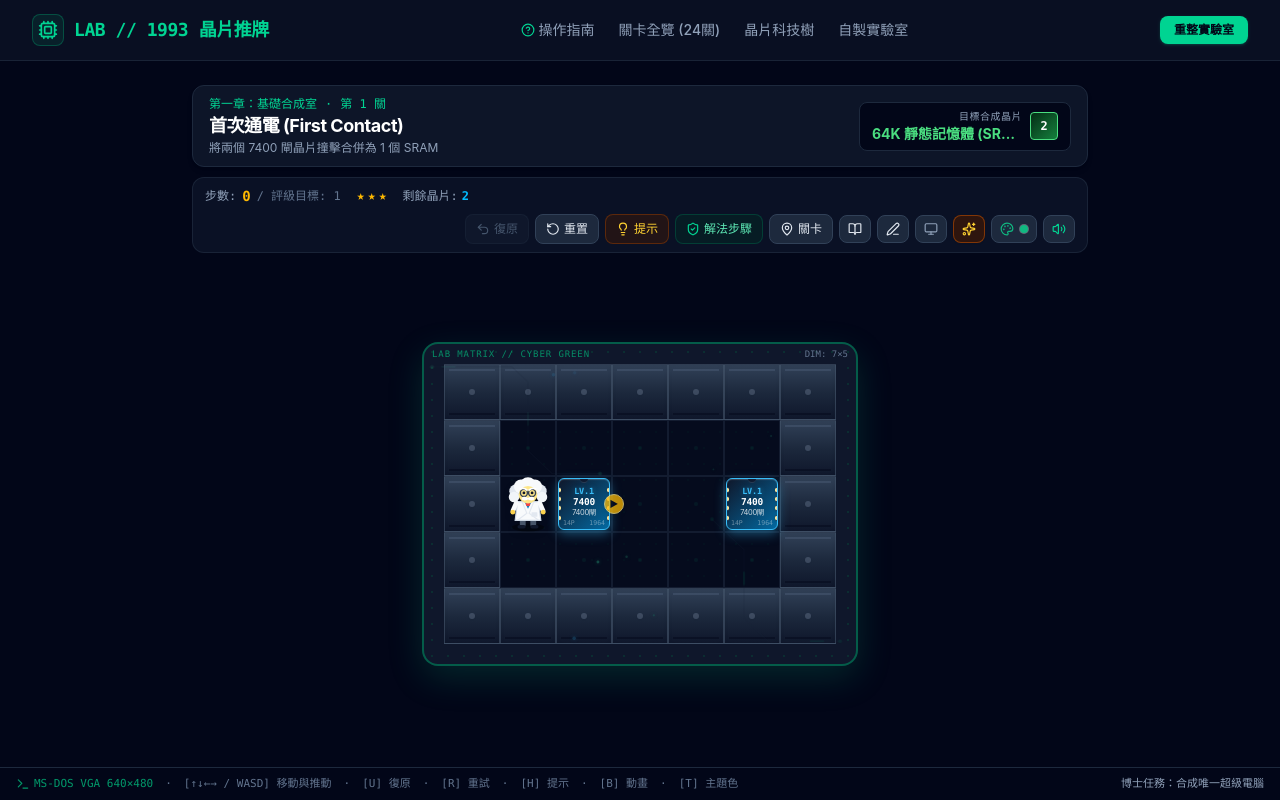
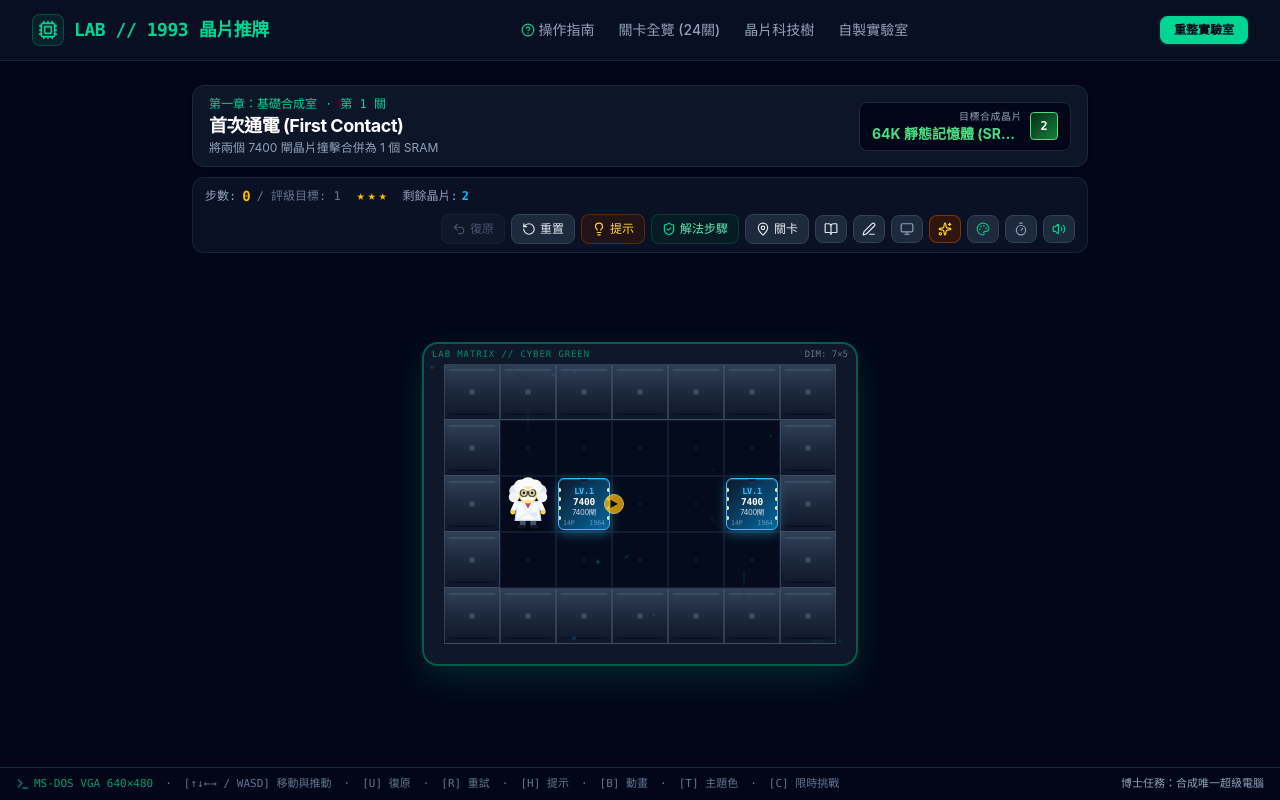
Before and after one commit to rocgyver/ChipLAB, a React (Vite) app: page / in a window 1280 px wide. Built offline with nearby package versions, Linux system fonts and the light colour scheme; a web font is replaced by a local one.

Commit message:
feat: compact theme button and implement timed challenge countdown mode

```diff
--- a/src/App.tsx
+++ b/src/App.tsx
@@ -25,8 +25,11 @@ import { LevelEditorModal } from './components/LevelEditorModal';
 import { WinModal } from './components/WinModal';
 import { HelpModal } from './components/HelpModal';
 import { SolutionModal } from './components/SolutionModal';
+import { TimeOverModal } from './components/TimeOverModal';
 import { BoardThemeId, BOARD_THEMES, THEME_CYCLE_ORDER, DEFAULT_THEME_ID } from './types/theme';
 import { Cpu, Terminal, Sparkles, HelpCircle, ShieldCheck } from 'lucide-react';
+
+const getLevelTimeLimit = (lvl: LevelData) => Math.max(25, lvl.parMoves * 6 + 15);
 
 export default function App() {
   // Current active level
@@ -66,6 +69,13 @@ export default function App() {
     return saved && BOARD_THEMES[saved] ? saved : DEFAULT_THEME_ID;
   });
 
+  // Timed Challenge Mode
+  const [isTimedMode, setIsTimedMode] = useState<boolean>(() => {
+    return localStorage.getItem('lab_game_timed_mode') === 'true';
+  });
+  const [timeLeft, setTimeLeft] = useState<number>(() => getLevelTimeLimit(LEVELS[0]));
+  const [isTimeOver, setIsTimeOver] = useState<boolean>(false);
+
   const handleCycleTheme = useCallback(() => {
     setCurrentThemeId((prev) => {
       const idx = THEME_CYCLE_ORDER.indexOf(prev);
@@ -75,6 +85,17 @@ export default function App() {
       return next;
     });
   }, []);
+
+  const handleToggleTimedMode = useCallback(() => {
+    setIsTimedMode((prev) => {
+      const next = !prev;
+      localStorage.setItem('lab_game_timed_mode', String(next));
+      setTimeLeft(getLevelTimeLimit(currentLevel));
+      setIsTimeOver(false);
+      sounds.playStep();
+      return next;
+    });
+  }, [currentLevel]);
 
   // Solved levels records in localStorage
   const [solvedLevels, setSolvedLevels] = useState<
@@ -112,6 +133,8 @@ export default function App() {
     setIsPushing(false);
     setIsWalking(false);
     setHintMessage(null);
+    setTimeLeft(getLevelTimeLimit(lvl));
+    setIsTimeOver(false);
     setChips(
       lvl.chips.map((c, i) => ({
         id: `chip-${lvl.id}-${i}-${Date.now()}`,
@@ -145,10 +168,42 @@ export default function App() {
     }
   }, [isVictory, currentLevel, moves]);
 
+  // Timed challenge countdown effect
+  useEffect(() => {
+    if (!isTimedMode || isVictory || isTimeOver || isAutoPlaying) return;
+    if (isLevelSelectOpen || isEncyclopediaOpen || isEditorOpen || isHelpOpen || isSolutionModalOpen) return;
+
+    const timer = setInterval(() => {
+      setTimeLeft((prev) => {
+        if (prev <= 1) {
+          setIsTimeOver(true);
+          sounds.playTimeOver();
+          return 0;
+        }
+        if (prev <= 6) {
+          sounds.playTick();
+        }
+        return prev - 1;
+      });
+    }, 1000);
+
+    return () => clearInterval(timer);
+  }, [
+    isTimedMode,
+    isVictory,
+    isTimeOver,
+    isAutoPlaying,
+    isLevelSelectOpen,
+    isEncyclopediaOpen,
+    isEditorOpen,
+    isHelpOpen,
+    isSolutionModalOpen,
+  ]);
+
   // Core movement & push handler
   const handleMove = useCallback(
     (dir: Direction) => {
-      if (isBusyRef.current || isVictory) return;
+      if (isBusyRef.current || isVictory || isTimeOver) return;
 
       const { dx, dy } = getDirectionDelta(dir);
       setPlayerDir(dir);
@@ -345,7 +400,7 @@ export default function App() {
   // Click on tile (Pathfinding to walk or direct push)
   const handleTileClick = useCallback(
     (tx: number, ty: number) => {
-      if (isBusyRef.current || isVictory) return;
+      if (isBusyRef.current || isVictory || isTimeOver) return;
 
       // Check if clicking directly adjacent chip in front of Einstein
       const frontX = playerPos.x;
@@ -473,6 +528,11 @@ export default function App() {
           e.preventDefault();
           handleCycleTheme();
           break;
+        case 'c':
+        case 'C':
+          e.preventDefault();
+          handleToggleTimedMode();
+          break;
         case 'l':
         case 'L':
           e.preventDefault();
@@ -490,7 +550,7 @@ export default function App() {
 
     window.addEventListener('keydown', handleKeyDown);
     return () => window.removeEventListener('keydown', handleKeyDown);
-  }, [currentLevel.hint, handleCycleTheme, handleMove, handleReset, handleUndo, isAmbientOn]);
+  }, [currentLevel.hint, handleCycleTheme, handleMove, handleReset, handleToggleTimedMode, handleUndo, isAmbientOn]);
 
   const handleNextLevel = () => {
     const nextIdx = LEVELS.findIndex((l) => l.id === currentLevel.id) + 1;
@@ -604,6 +664,8 @@ export default function App() {
           isMuted={isMuted}
           isCrtOn={isCrtOn}
           isAmbientOn={isAmbientOn}
+          isTimedMode={isTimedMode}
+          timeLeft={timeLeft}
           currentThemeId={currentThemeId}
           bestMoves={bestRecord}
           remainingChipsCount={chips.length}
@@ -612,6 +674,7 @@ export default function App() {
           onToggleSound={() => setIsMuted(sounds.toggleMute())}
           onToggleCrt={handleToggleCrt}
           onToggleAmbient={handleToggleAmbient}
+          onToggleTimedMode={handleToggleTimedMode}
           onCycleTheme={handleCycleTheme}
           onShowHint={() =>
             setHintMessage(currentLevel.hint || '運用滑動碰撞，將同級晶片結合！')
@@ -698,6 +761,8 @@ export default function App() {
           <span className="hidden sm:inline">[B] 動畫</span>
           <span className="hidden sm:inline">·</span>
           <span className="hidden sm:inline">[T] 主題色</span>
+          <span className="hidden sm:inline">·</span>
+          <span className="hidden sm:inline">[C] 限時挑戰</span>
         </div>
         <div className="flex items-center gap-2 text-slate-400">
           <span>博士任務：合成唯一超級電腦</span>
@@ -710,6 +775,7 @@ export default function App() {
           level={currentLevel}
           moves={moves}
           bestMoves={bestRecord}
+          timeLeft={isTimedMode ? timeLeft : undefined}
           hasNextLevel={currentLevel.id < 24}
           onNextLevel={handleNextLevel}
           onReplay={handleReset}
@@ -752,6 +818,19 @@ export default function App() {
           onClose={() => setIsSolutionModalOpen(false)}
         />
       )}
+
+      {isTimeOver && (
+        <TimeOverModal
+          level={currentLevel}
+          onRetry={handleReset}
+          onExitTimedMode={() => {
+            setIsTimedMode(false);
+            localStorage.setItem('lab_game_timed_mode', 'false');
+            setIsTimeOver(false);
+            handleReset();
+          }}
+        />
+      )}
     </div>
   );
 }
--- a/src/components/GameHUD.tsx
+++ b/src/components/GameHUD.tsx
@@ -1,5 +1,5 @@
 import React from 'react';
-import { RotateCcw, Undo2, Lightbulb, MapPin, Volume2, VolumeX, Monitor, BookOpen, Edit3, ShieldCheck, Sparkles, Palette } from 'lucide-react';
+import { RotateCcw, Undo2, Lightbulb, MapPin, Volume2, VolumeX, Monitor, BookOpen, Edit3, ShieldCheck, Sparkles, Palette, Timer } from 'lucide-react';
 import { LevelData } from '../types/game';
 import { CHIP_DEFINITIONS } from '../data/chipEncyclopedia';
 import { BoardThemeId, BOARD_THEMES } from '../types/theme';
@@ -11,6 +11,8 @@ interface GameHUDProps {
   isMuted: boolean;
   isCrtOn: boolean;
   isAmbientOn: boolean;
+  isTimedMode?: boolean;
+  timeLeft?: number;
   currentThemeId: BoardThemeId;
   bestMoves: number | null;
   remainingChipsCount: number;
@@ -19,6 +21,7 @@ interface GameHUDProps {
   onToggleSound: () => void;
   onToggleCrt: () => void;
   onToggleAmbient: () => void;
+  onToggleTimedMode?: () => void;
   onCycleTheme: () => void;
   onShowHint: () => void;
   onOpenSolution?: () => void;
@@ -34,6 +37,8 @@ export const GameHUD: React.FC<GameHUDProps> = ({
   isMuted,
   isCrtOn,
   isAmbientOn,
+  isTimedMode = false,
+  timeLeft,
   currentThemeId,
   bestMoves,
   remainingChipsCount,
@@ -42,6 +47,7 @@ export const GameHUD: React.FC<GameHUDProps> = ({
   onToggleSound,
   onToggleCrt,
   onToggleAmbient,
+  onToggleTimedMode,
   onCycleTheme,
   onShowHint,
   onOpenSolution,
@@ -126,6 +132,25 @@ export const GameHUD: React.FC<GameHUDProps> = ({
               </span>
             ))}
           </div>
+
+          {/* Timed Mode Countdown Badge */}
+          {isTimedMode && timeLeft !== undefined && (
+            <div
+              title="限時挑戰倒數"
+              className={`flex items-center gap-1.5 px-2 py-0.5 rounded-lg border font-mono text-xs transition-colors ${
+                timeLeft <= 10
+                  ? 'bg-rose-950/85 border-rose-500 text-rose-300 animate-pulse font-black shadow-xs ring-1 ring-rose-500/40'
+                  : timeLeft <= 20
+                  ? 'bg-amber-950/70 border-amber-500/70 text-amber-300 font-bold'
+                  : 'bg-slate-950 border-slate-700 text-sky-300'
+              }`}
+            >
+              <Timer className={`w-3.5 h-3.5 ${timeLeft <= 10 ? 'text-rose-400 animate-bounce' : 'text-sky-400'}`} />
+              <span className="tabular-nums font-bold">
+                {Math.floor(timeLeft / 60)}:{(timeLeft % 60).toString().padStart(2, '0')}
+              </span>
+            </div>
+          )}
 
           <div className="hidden sm:flex items-center gap-1 text-slate-400">
             <span>剩餘晶片:</span>
@@ -252,19 +277,31 @@ export const GameHUD: React.FC<GameHUDProps> = ({
             <Sparkles className="w-3.5 h-3.5" />
           </button>
 
-          {/* Board Theme Switcher Button */}
+          {/* Board Theme Switcher Button (Compact, Palette icon with theme color) */}
           <button
             type="button"
             onClick={onCycleTheme}
             title={`切換棋盤主題: 目前為 ${currentThemeConfig.name} (點擊切換，快捷鍵: T)`}
-            className="px-2 py-1.5 rounded-lg text-xs font-medium border active:scale-95 transition-all flex items-center gap-1.5 cursor-pointer bg-slate-800 hover:bg-slate-700 border-slate-700"
+            className="px-2 py-1.5 rounded-lg text-xs font-medium border active:scale-95 transition-all flex items-center cursor-pointer bg-slate-800 hover:bg-slate-700 border-slate-700"
           >
             <Palette className="w-3.5 h-3.5" style={{ color: currentThemeConfig.previewColor }} />
-            <span
-              className="w-2 h-2 rounded-full ring-1 ring-white/30"
-              style={{ backgroundColor: currentThemeConfig.previewColor }}
-            />
           </button>
+
+          {/* Timed Challenge Mode Toggle */}
+          {onToggleTimedMode && (
+            <button
+              type="button"
+              onClick={onToggleTimedMode}
+              title={`限時挑戰模式: ${isTimedMode ? '開啟 (挑戰進行中)' : '關閉 (休閒解謎)'}`}
+              className={`px-2 py-1.5 rounded-lg text-xs font-medium border active:scale-95 transition-all flex items-center cursor-pointer ${
+                isTimedMode
+                  ? 'bg-rose-950/80 text-rose-300 border-rose-600 shadow-xs ring-1 ring-rose-500/40'
+                  : 'bg-slate-800 text-slate-400 border-slate-700 hover:text-slate-200'
+              }`}
+            >
+              <Timer className="w-3.5 h-3.5" />
+            </button>
+          )}
 
           {/* Sound Toggle */}
           <button
--- /dev/null
+++ b/src/components/TimeOverModal.tsx
@@ -0,0 +1,70 @@
+import React from 'react';
+import { RotateCcw, AlertTriangle, TimerOff, ArrowRight } from 'lucide-react';
+import { LevelData } from '../types/game';
+
+interface TimeOverModalProps {
+  level: LevelData;
+  onRetry: () => void;
+  onExitTimedMode: () => void;
+}
+
+export const TimeOverModal: React.FC<TimeOverModalProps> = ({
+  level,
+  onRetry,
+  onExitTimedMode,
+}) => {
+  return (
+    <div className="fixed inset-0 z-50 flex items-center justify-center p-4 bg-black/80 backdrop-blur-xs animate-in fade-in duration-200">
+      <div className="relative w-full max-w-sm bg-slate-900 border-2 border-rose-600/80 rounded-2xl shadow-2xl overflow-hidden p-6 text-center">
+        {/* Pulsing Hazard Glow Background */}
+        <div className="absolute inset-0 bg-radial from-rose-500/10 via-transparent to-transparent pointer-events-none" />
+
+        {/* Warning Icon Badge */}
+        <div className="w-14 h-14 mx-auto mb-3.5 rounded-2xl bg-rose-500/15 border-2 border-rose-500/40 flex items-center justify-center text-rose-400 shadow-lg shadow-rose-950">
+          <AlertTriangle className="w-7 h-7 animate-bounce" />
+        </div>
+
+        {/* Title */}
+        <h3 className="text-xl font-black text-white tracking-tight font-mono mb-1">
+          時限已到 · 挑戰失敗！
+        </h3>
+        <p className="text-xs text-rose-400 font-mono mb-4">
+          OVERCLOCK HAZARD // 晶片冷卻過熱
+        </p>
+
+        {/* Level Info */}
+        <div className="p-3 rounded-xl bg-slate-950/70 border border-slate-800 text-xs text-slate-300 font-mono mb-5 space-y-1">
+          <div className="flex justify-between">
+            <span className="text-slate-400">目前關卡:</span>
+            <span className="text-white font-bold">第 {level.id} 關 · {level.title}</span>
+          </div>
+          <div className="flex justify-between">
+            <span className="text-slate-400">建議步數:</span>
+            <span className="text-amber-400 font-bold">{level.parMoves} 步</span>
+          </div>
+        </div>
+
+        {/* Action Buttons */}
+        <div className="flex flex-col gap-2.5">
+          <button
+            type="button"
+            onClick={onRetry}
+            className="w-full py-2.5 px-4 rounded-xl bg-rose-600 hover:bg-rose-500 active:scale-95 text-white font-bold text-xs flex items-center justify-center gap-2 shadow-lg shadow-rose-600/25 transition-all cursor-pointer"
+          >
+            <RotateCcw className="w-4 h-4" />
+            <span>重新挑戰此關 (Retry)</span>
+          </button>
+
+          <button
+            type="button"
+            onClick={onExitTimedMode}
+            className="w-full py-2 px-4 rounded-xl bg-slate-800 hover:bg-slate-700 active:scale-95 text-slate-300 font-medium text-xs flex items-center justify-center gap-1.5 transition-colors cursor-pointer"
+          >
+            <TimerOff className="w-3.5 h-3.5 text-slate-400" />
+            <span>切換回休閒模式 (Exit Timed Mode)</span>
+          </button>
+        </div>
+      </div>
+    </div>
+  );
+};
```
Also changed, not shown: src/audio/soundEffects.ts (+58 -0 lines), src/components/WinModal.tsx (+10 -0 lines), 1 other file (tests, documents, lock files or other folders).
